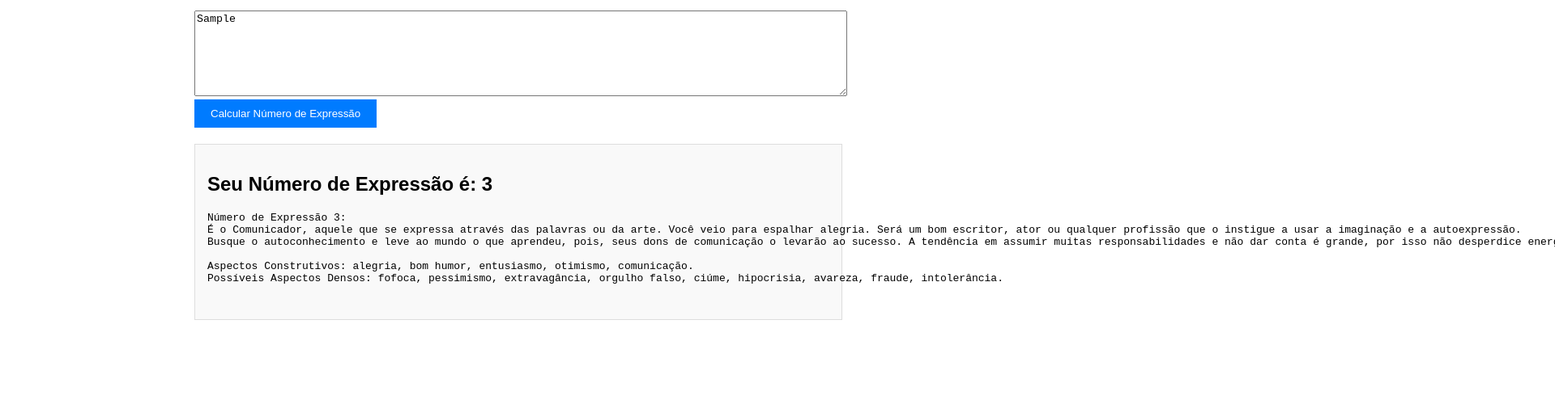
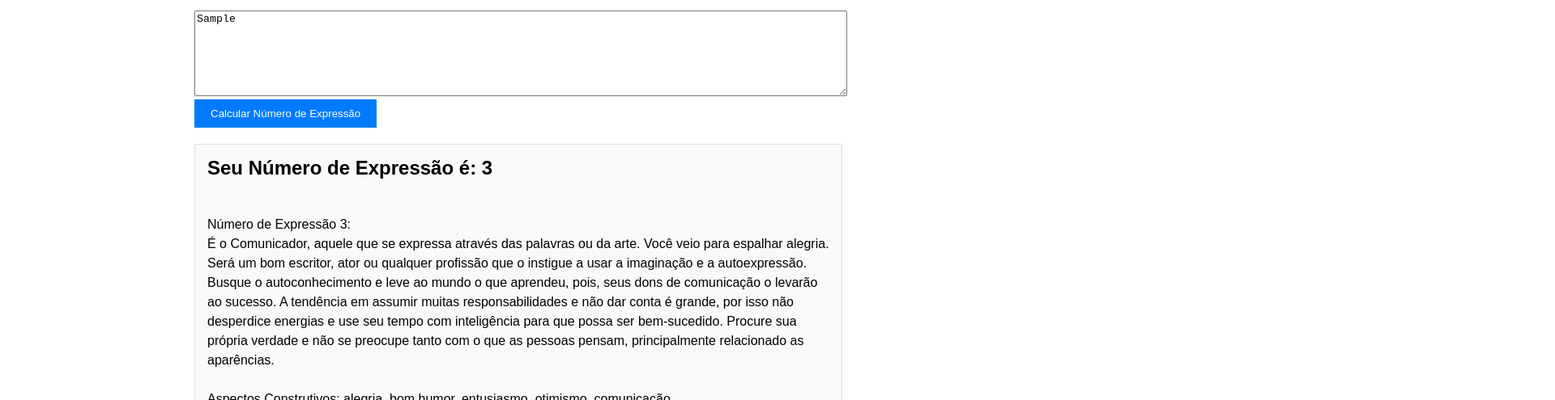
Before and after one commit to akilessimiao/numerologia-nome, a plain HTML site: page index.html in a window 1280 px wide. Both pictures are taken after typing "Sample" into the empty fields and a click on the button "Calcular Número de Expressão". Shown: the part 121-616 px from the top of the page at 81% size, 1920 px wide, since content can reach past the window. Drawn offline with Linux system fonts and the light colour scheme.

Commit message:
Update index.html
Signed-off-by: Akiles Simiao <46615264+akilessimiao@users.noreply.github.com>

```diff
--- a/index.html
+++ b/index.html
@@ -9,7 +9,9 @@
         textarea { width: 100%; height: 100px; }
         button { padding: 10px 20px; background: #007bff; color: white; border: none; cursor: pointer; }
         button:hover { background: #0056b3; }
-        #resultado { margin-top: 20px; border: 1px solid #ddd; padding: 15px; background: #f9f9f9; }
+        #resultado { margin-top: 20px; border: 1px solid #ddd; padding: 15px; background: #f9f9f9; word-wrap: break-word; white-space: pre-wrap; overflow-wrap: break-word; }
+        #resultado h2 { margin-top: 0; }
+        #resultado p { line-height: 1.5; }
     </style>
 </head>
 <body>
@@ -128,7 +130,10 @@ Possíveis Aspectos Densos: indiferença, complexo de inferioridade, reprovaçã
             }
             let num = reduzirNumero(total);
             let resultado = document.getElementById('resultado');
-            resultado.innerHTML = `<h2>Seu Número de Expressão é: ${num}</h2><pre>${meanings[num] || 'Número não encontrado.'}</pre>`;
+            let meaningText = meanings[num] || 'Número não encontrado.';
+            // Substitui novas linhas por <br> para melhor formatação
+            meaningText = meaningText.replace(/\n/g, '<br>');
+            resultado.innerHTML = `<h2>Seu Número de Expressão é: ${num}</h2><p>${meaningText}</p>`;
         }
 
         function reduzirNumero(num) {
```
